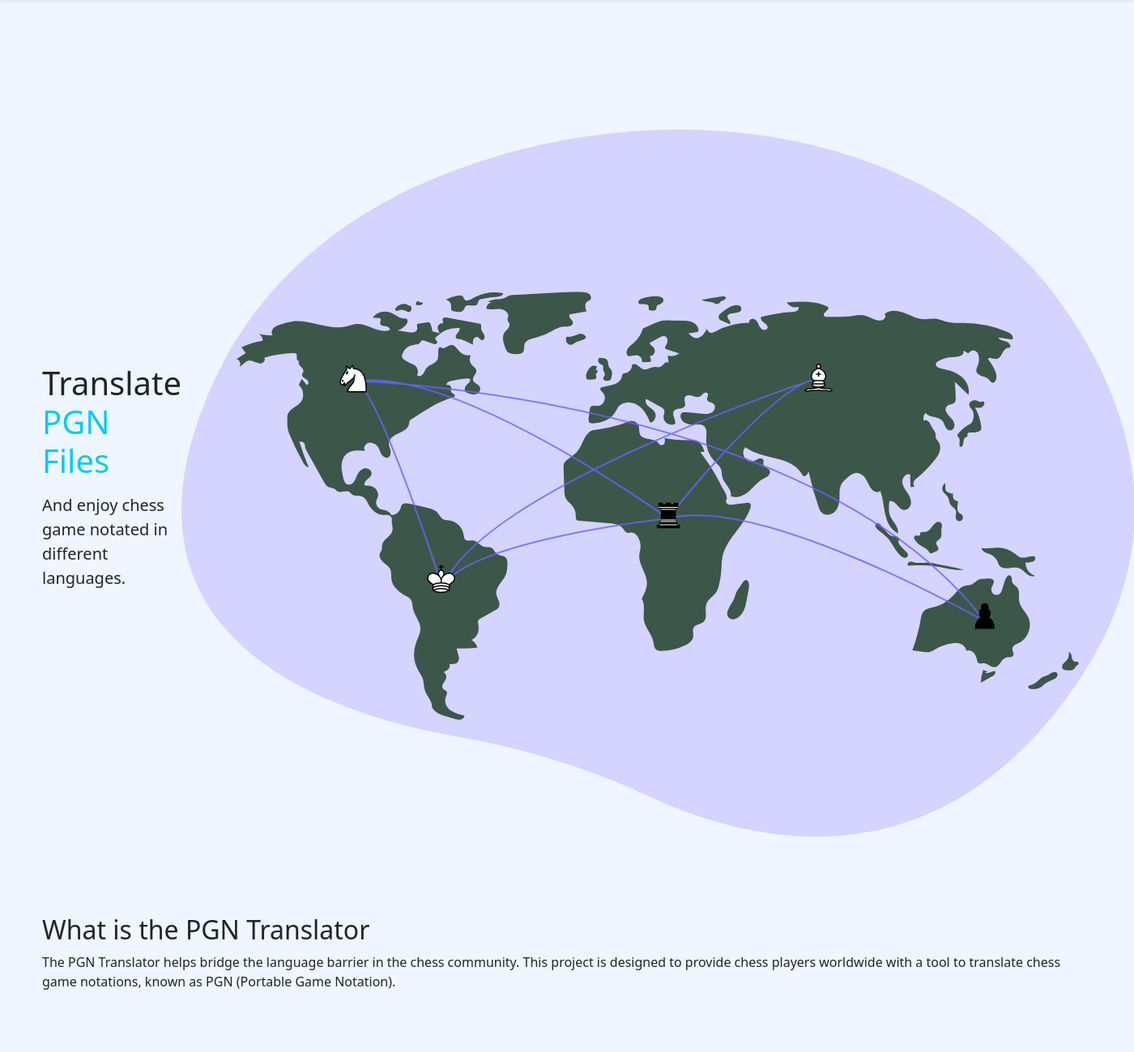
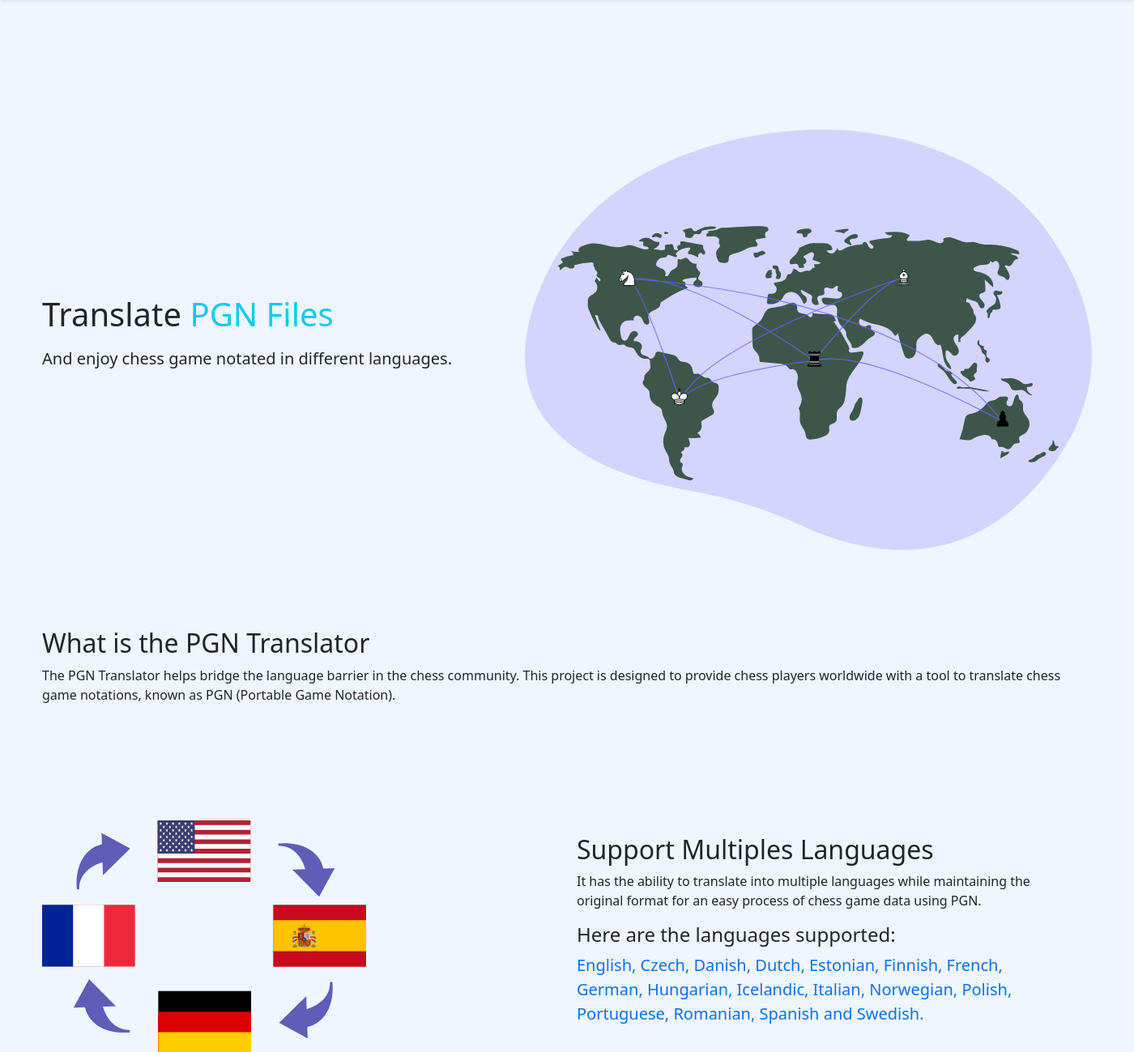
Before and after one commit to edlouhau/pgn-translator-app, a Django app: page /about/ in a window 1400 px wide. Shown: the part 57-1356 px from the top of the page at 81% size. Run offline with Django 4.2, Linux system fonts and the light colour scheme; some libraries are stand-ins or nearby versions.

Commit message:
Put fixed width in the intro image.

```diff
--- a/translator/templates/translator/about.html
+++ b/translator/templates/translator/about.html
@@ -13,7 +13,7 @@
                  And enjoy chess game notated in different languages.
             </p>
         </div>
-            <img class="img-fluid w-sm-50 d-sm-block" src="{% static 'translator/img/world_green.svg' %}" alt="World map.">
+            <img class="img-fluid d-sm-block" width="700" src="{% static 'translator/img/world_green.svg' %}" alt="World map.">
        </div>
     </div>
 </section>
```
